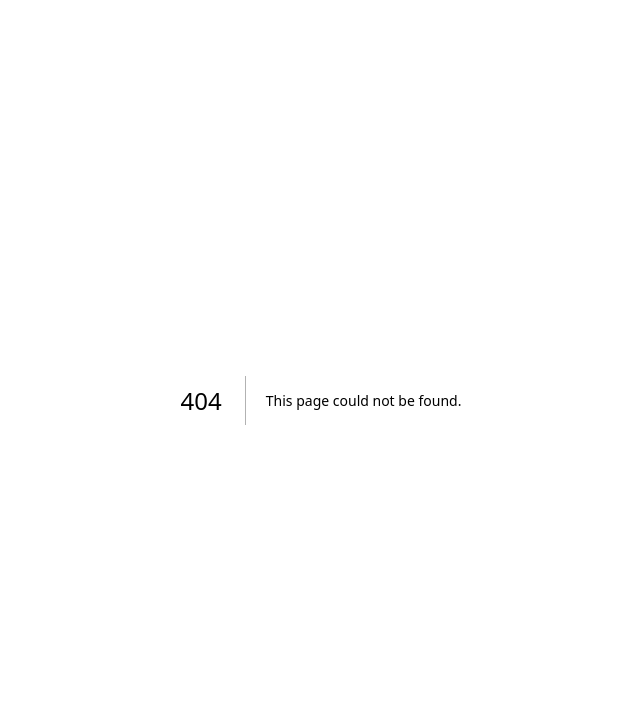
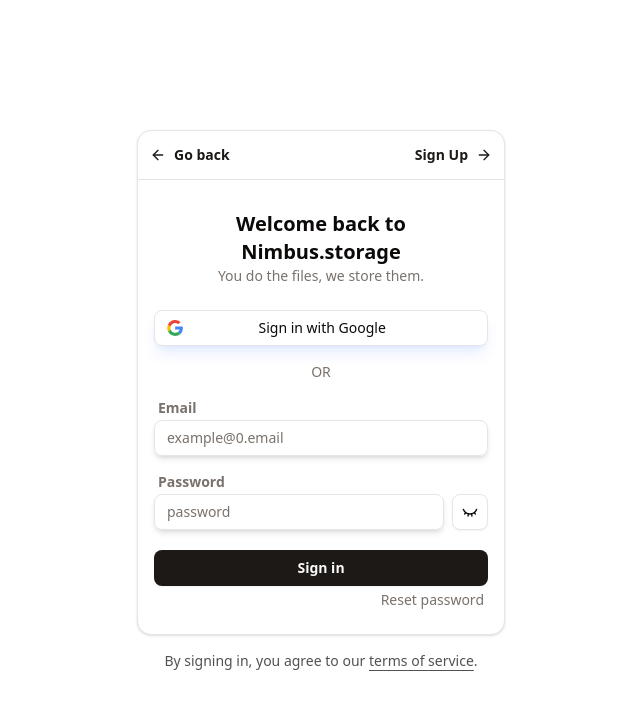
Before and after one commit to nimbusdotstorage/Nimbus, a Next.js app in the folder apps/web/: page /signin in a window 1280 px wide. Before the commit this address had no page. Shown: the top 710 px of the page, without its empty margins (319-959 px from the left). Built offline with nearby package versions, Linux system fonts and the light colour scheme.

Commit message:
feat: add sign-in and sign-up pages with corresponding forms

```diff
--- /dev/null
+++ b/apps/web/app/(auth)/signin/page.tsx
@@ -0,0 +1,11 @@
+import { SignInForm } from "@/components/auth/signin-form";
+
+export default function SignInPage() {
+	return (
+		<div className="flex min-h-svh w-full sm:items-center justify-center">
+			<div className="size-full max-w-md sm:max-w-sm py-10 px-2">
+				<SignInForm />
+			</div>
+		</div>
+	);
+}
--- /dev/null
+++ b/apps/web/app/(auth)/signup/page.tsx
@@ -0,0 +1,11 @@
+import { SignupForm } from "@/components/auth/signup-form";
+
+export default function SignupPage() {
+	return (
+		<div className="flex min-h-svh w-full sm:items-center justify-center">
+			<div className="size-full max-w-md sm:max-w-sm py-10 px-2">
+				<SignupForm />
+			</div>
+		</div>
+	);
+}
--- a/apps/web/components/header.tsx
+++ b/apps/web/components/header.tsx
@@ -17,7 +17,9 @@
 import { LogOut, Search } from "lucide-react";
 import Link from "next/link";
 import { SidebarTrigger } from "@/components/ui/sidebar";
-import { redirect } from "next/navigation";
+import { signOut } from "@repo/auth/methods";
+import { toast } from "sonner";
+import { useRouter } from "next/navigation";
 
 const getInitials = (name?: string | null) => {
 	if (!name) return "SG";
@@ -32,12 +34,15 @@
 
 export function Header() {
 	const { data: session, isPending } = authClient.useSession();
+	const router = useRouter();
 
 	const handleSignOut = async () => {
 		try {
-			await authClient.signOut();
-			redirect("/");
+			await signOut();
+			toast.success("Signed out successfully");
+			router.push("/");
 		} catch (error: any) {
+			toast.error(error.message);
 			console.error("Error signing out:", error);
 		}
 	};
@@ -94,7 +99,7 @@
 								</>
 							) : (
 								<DropdownMenuItem asChild className="cursor-pointer">
-									<Link href="/login">Log In</Link>
+									<Link href="/signin">Log In</Link>
 								</DropdownMenuItem>
 							)}
 						</DropdownMenuContent>
```
